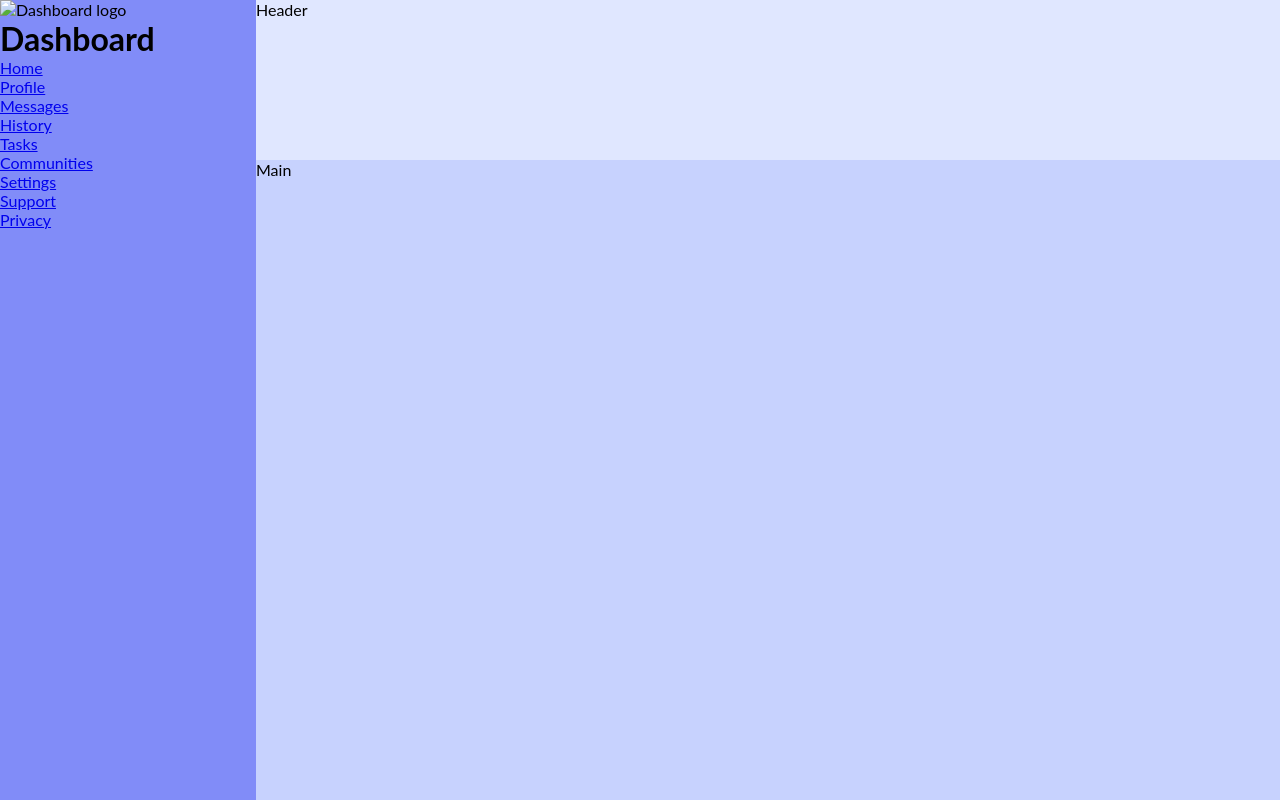
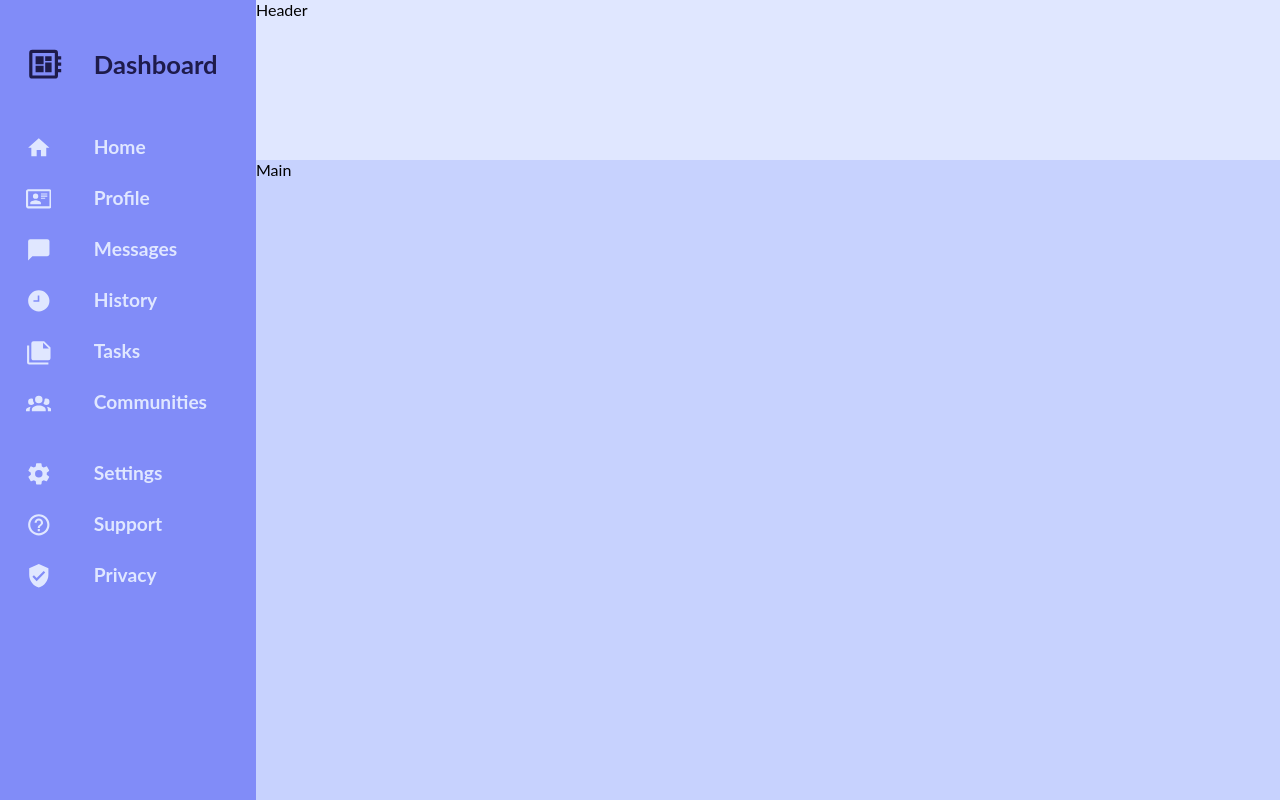
Before and after one commit to weboffools/dashboard, a plain HTML site: page index.html in a window 1280 px wide. Drawn offline with Linux system fonts and the light colour scheme.

Commit message:
Add styling to sidebar in style.css and svg logos to index.html

```diff
--- a/index.html
+++ b/index.html
@@ -1,37 +1,109 @@
 <!DOCTYPE html>
 <html lang="en">
   <head>
-  <meta charset="UTF-8">
-  <meta name="viewport" content="width=device-width, initial-scale=1.0">
+    <meta charset="UTF-8" />
+    <meta name="viewport" content="width=device-width, initial-scale=1.0" />
     <title>Admin Dashboard</title>
-  <link rel="stylesheet" href="style.css">
+    <link rel="stylesheet" href="style.css" />
     <script src="main.js" defer></script>
   </head>
   <body>
-
     <div class="container">
       <div class="header">Header</div>
       <div class="main">Main</div>
       <div class="sidebar">
         <div class="logo-title">
-       <img src="./assets/abacus.svg" alt="Dashboard logo">
+          <svg xmlns="http://www.w3.org/2000/svg" viewBox="0 0 24 24">
+            <path
+              d="M22,9V7H20V5A2,2 0 0,0 18,3H4A2,2 0 0,0 2,5V19A2,2 0 0,0 4,21H18A2,2 0 0,0 20,19V17H22V15H20V13H22V11H20V9H22M18,19H4V5H18V19M6,13H11V17H6V13M12,7H16V10H12V7M6,7H11V12H6V7M12,11H16V17H12V11Z"
+            />
+          </svg>
           <h1>Dashboard</h1>
         </div>
-      <ul>
-        <li><a href="#">Home</a></li>
-        <li><a href="./profile">Profile</a></li>
-        <li><a href="./messages">Messages</a></li>
-        <li><a href="./history">History</a></li>
-        <li><a href="./tasks">Tasks</a></li>
-        <li><a href="./communities">Communities</a></li>
+        <ul class="main-menu">
+          <a href="#">
+            <li>
+              <svg xmlns="http://www.w3.org/2000/svg" viewBox="0 0 24 24">
+                <path d="M10,20V14H14V20H19V12H22L12,3L2,12H5V20H10Z" /></svg
+              >Home
+            </li>
+          </a>
+          <a href="./profile">
+            <li>
+              <svg xmlns="http://www.w3.org/2000/svg" viewBox="0 0 24 24">
+                <path
+                  d="M22,3H2C0.91,3.04 0.04,3.91 0,5V19C0.04,20.09 0.91,20.96 2,21H22C23.09,20.96 23.96,20.09 24,19V5C23.96,3.91 23.09,3.04 22,3M22,19H2V5H22V19M14,17V15.75C14,14.09 10.66,13.25 9,13.25C7.34,13.25 4,14.09 4,15.75V17H14M9,7A2.5,2.5 0 0,0 6.5,9.5A2.5,2.5 0 0,0 9,12A2.5,2.5 0 0,0 11.5,9.5A2.5,2.5 0 0,0 9,7M14,7V8H20V7H14M14,9V10H20V9H14M14,11V12H18V11H14"
+                /></svg
+              >Profile
+            </li></a
+          >
+          <a href="">
+            <li>
+              <svg xmlns="http://www.w3.org/2000/svg" viewBox="0 0 24 24">
+                <path
+                  d="M20,2H4A2,2 0 0,0 2,4V22L6,18H20A2,2 0 0,0 22,16V4C22,2.89 21.1,2 20,2Z"
+                /></svg
+              >Messages
+            </li>
+          </a>
+          <a href="">
+            <li>
+              <svg xmlns="http://www.w3.org/2000/svg" viewBox="0 0 24 24">
+                <path
+                  d="M12 2C6.5 2 2 6.5 2 12C2 17.5 6.5 22 12 22C17.5 22 22 17.5 22 12S17.5 2 12 2M12.5 13H7V11.5H11V7H12.5V13Z"
+                /></svg
+              >History
+            </li></a
+          >
+          <a href="">
+            <li>
+              <svg xmlns="http://www.w3.org/2000/svg" viewBox="0 0 24 24">
+                <path
+                  d="M16,9H21.5L16,3.5V9M7,2H17L23,8V18A2,2 0 0,1 21,20H7C5.89,20 5,19.1 5,18V4A2,2 0 0,1 7,2M3,6V22H21V24H3A2,2 0 0,1 1,22V6H3Z"
+                /></svg
+              >Tasks
+            </li></a
+          >
+          <a href="">
+            <li>
+              <svg xmlns="http://www.w3.org/2000/svg" viewBox="0 0 24 24">
+                <path
+                  d="M12,5.5A3.5,3.5 0 0,1 15.5,9A3.5,3.5 0 0,1 12,12.5A3.5,3.5 0 0,1 8.5,9A3.5,3.5 0 0,1 12,5.5M5,8C5.56,8 6.08,8.15 6.53,8.42C6.38,9.85 6.8,11.27 7.66,12.38C7.16,13.34 6.16,14 5,14A3,3 0 0,1 2,11A3,3 0 0,1 5,8M19,8A3,3 0 0,1 22,11A3,3 0 0,1 19,14C17.84,14 16.84,13.34 16.34,12.38C17.2,11.27 17.62,9.85 17.47,8.42C17.92,8.15 18.44,8 19,8M5.5,18.25C5.5,16.18 8.41,14.5 12,14.5C15.59,14.5 18.5,16.18 18.5,18.25V20H5.5V18.25M0,20V18.5C0,17.11 1.89,15.94 4.45,15.6C3.86,16.28 3.5,17.22 3.5,18.25V20H0M24,20H20.5V18.25C20.5,17.22 20.14,16.28 19.55,15.6C22.11,15.94 24,17.11 24,18.5V20Z"
+                /></svg
+              >Communities
+            </li></a
+          >
         </ul>
-      <ul>
-        <li><a href="./settings">Settings</a></li>
-        <li><a href="./support">Support</a></li>
-        <li><a href="./privacy">Privacy</a></li>
+        <ul class="tools-menu">
+          <a href="">
+            <li>
+              <svg xmlns="http://www.w3.org/2000/svg" viewBox="0 0 24 24">
+                <path
+                  d="M12,15.5A3.5,3.5 0 0,1 8.5,12A3.5,3.5 0 0,1 12,8.5A3.5,3.5 0 0,1 15.5,12A3.5,3.5 0 0,1 12,15.5M19.43,12.97C19.47,12.65 19.5,12.33 19.5,12C19.5,11.67 19.47,11.34 19.43,11L21.54,9.37C21.73,9.22 21.78,8.95 21.66,8.73L19.66,5.27C19.54,5.05 19.27,4.96 19.05,5.05L16.56,6.05C16.04,5.66 15.5,5.32 14.87,5.07L14.5,2.42C14.46,2.18 14.25,2 14,2H10C9.75,2 9.54,2.18 9.5,2.42L9.13,5.07C8.5,5.32 7.96,5.66 7.44,6.05L4.95,5.05C4.73,4.96 4.46,5.05 4.34,5.27L2.34,8.73C2.21,8.95 2.27,9.22 2.46,9.37L4.57,11C4.53,11.34 4.5,11.67 4.5,12C4.5,12.33 4.53,12.65 4.57,12.97L2.46,14.63C2.27,14.78 2.21,15.05 2.34,15.27L4.34,18.73C4.46,18.95 4.73,19.03 4.95,18.95L7.44,17.94C7.96,18.34 8.5,18.68 9.13,18.93L9.5,21.58C9.54,21.82 9.75,22 10,22H14C14.25,22 14.46,21.82 14.5,21.58L14.87,18.93C15.5,18.67 16.04,18.34 16.56,17.94L19.05,18.95C19.27,19.03 19.54,18.95 19.66,18.73L21.66,15.27C21.78,15.05 21.73,14.78 21.54,14.63L19.43,12.97Z"
+                /></svg
+              >Settings
+            </li></a
+          >
+          <a href="">
+            <li>
+              <svg xmlns="http://www.w3.org/2000/svg" viewBox="0 0 24 24">
+                <path
+                  d="M11,18H13V16H11V18M12,2A10,10 0 0,0 2,12A10,10 0 0,0 12,22A10,10 0 0,0 22,12A10,10 0 0,0 12,2M12,20C7.59,20 4,16.41 4,12C4,7.59 7.59,4 12,4C16.41,4 20,7.59 20,12C20,16.41 16.41,20 12,20M12,6A4,4 0 0,0 8,10H10A2,2 0 0,1 12,8A2,2 0 0,1 14,10C14,12 11,11.75 11,15H13C13,12.75 16,12.5 16,10A4,4 0 0,0 12,6Z"
+                /></svg
+              >Support
+            </li>
+          </a>
+          <a href="">
+            <li>
+              <svg xmlns="http://www.w3.org/2000/svg" viewBox="0 0 24 24">
+                <path
+                  d="M10,17L6,13L7.41,11.59L10,14.17L16.59,7.58L18,9M12,1L3,5V11C3,16.55 6.84,21.74 12,23C17.16,21.74 21,16.55 21,11V5L12,1Z"
+                /></svg
+              >Privacy
+            </li></a
+          >
         </ul>
       </div>
-
     </div>
   </body>
 </html>
--- a/style.css
+++ b/style.css
@@ -26,10 +26,14 @@ html {
     "Lucida Sans", Arial, sans-serif;
 }
 
+a {
+  text-decoration: none;
+}
+
 .container {
   display: grid;
   height: 100vh;
-  grid-template: minmax(75px, 1fr) 4fr / minmax(150px, 1fr) 4fr;
+  grid-template: minmax(75px, 1fr) 4fr / minmax(200px, 1fr) 4fr;
 }
 
 .header {
@@ -45,7 +49,59 @@ html {
 }
 
 .sidebar {
+  display: grid;
   background-color: var(--base-color-400);
+  grid-template-columns: 1fr;
+  grid-template-rows: 1fr 4fr 2fr 2fr;
   grid-column: 1 / 2;
   grid-row: 1 / 3;
+  padding: 10%;
+  gap: 20px;
 }
+
+.sidebar ul {
+  font-size: clamp(1rem, 1.5vw, 1.5rem);
+  font-weight: 700;
+  list-style: none;
+}
+
+.sidebar ul svg {
+  width: clamp(1rem, 2vw, 2rem);
+  fill: var(--base-color-100);
+}
+
+.sidebar a {
+  color: var(--base-color-100);
+}
+
+.sidebar ul li {
+  display: grid;
+  grid-template-columns: 1fr 2fr;
+}
+
+
+.logo-title {
+  display: grid;
+  grid-template-columns: 1fr 2fr;
+  align-items: center;
+}
+
+.logo-title h1 {
+  font-size: clamp(1.25rem, 2vw, 2rem);
+  color: var(--base-color-950);
+}
+
+.logo-title svg {
+  width: clamp(1.5rem, 3vw, 3rem);
+  fill: var(--base-color-950);
+}
+
+.main-menu {
+  display: grid;
+  align-items: center;
+}
+
+.tools-menu {
+  display: grid;
+  align-items: center;
+}
```
Lines whose indentation alone changed are shown as unchanged.
